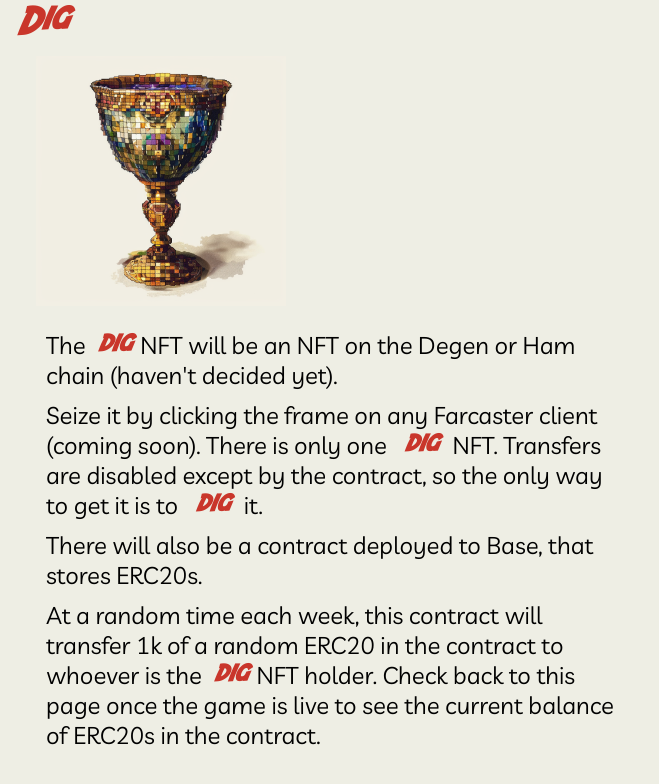
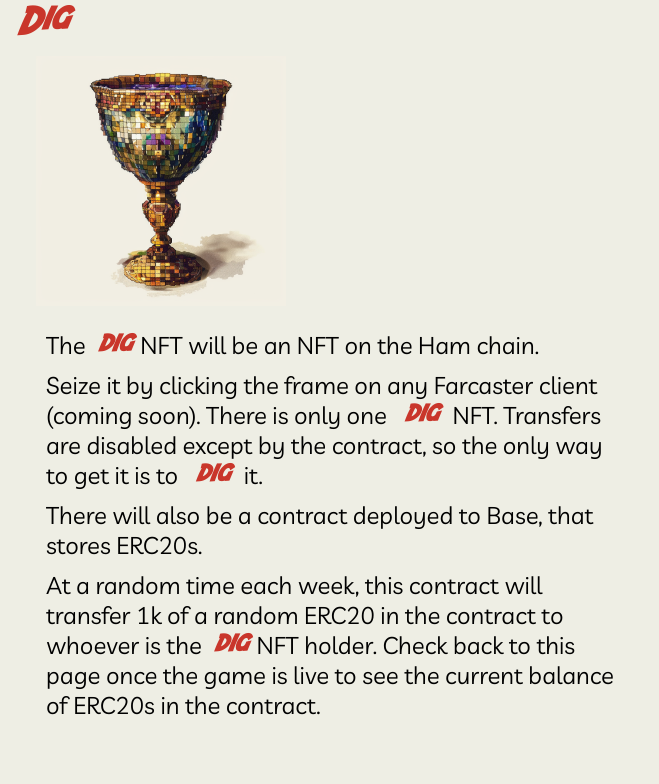
Before and after one commit to seanrobenalt/dig, a Next.js app: page / in a window 1280 px wide. Shown: the top 784 px of the page, without its empty margins (0-659 px from the left). Built offline with nearby package versions, Linux system fonts and the light colour scheme.

Commit message:
decided on ham chain

```diff
--- a/src/app/page.js
+++ b/src/app/page.js
@@ -30,8 +30,15 @@
               >
                 dig
               </span>
-              NFT will be an NFT on the Degen or Ham chain (haven&apos;t decided
-              yet).
+              NFT will be an NFT on the{" "}
+              <a
+                href="https://ham.fun/"
+                target="_blank"
+                rel="noopener noreferrer"
+              >
+                Ham chain
+              </a>
+              .
             </h2>
             <h2 style={{ margin: "10px" }}>
               Seize it by clicking the frame on any Farcaster client (coming
```
Also changed, not shown: pages/about.js (+9 -2 lines).
